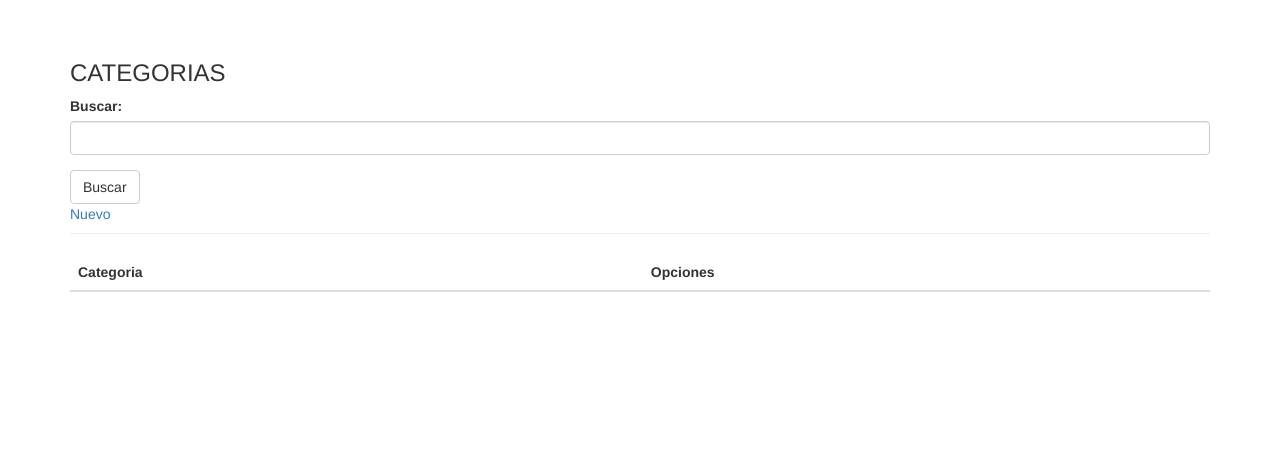
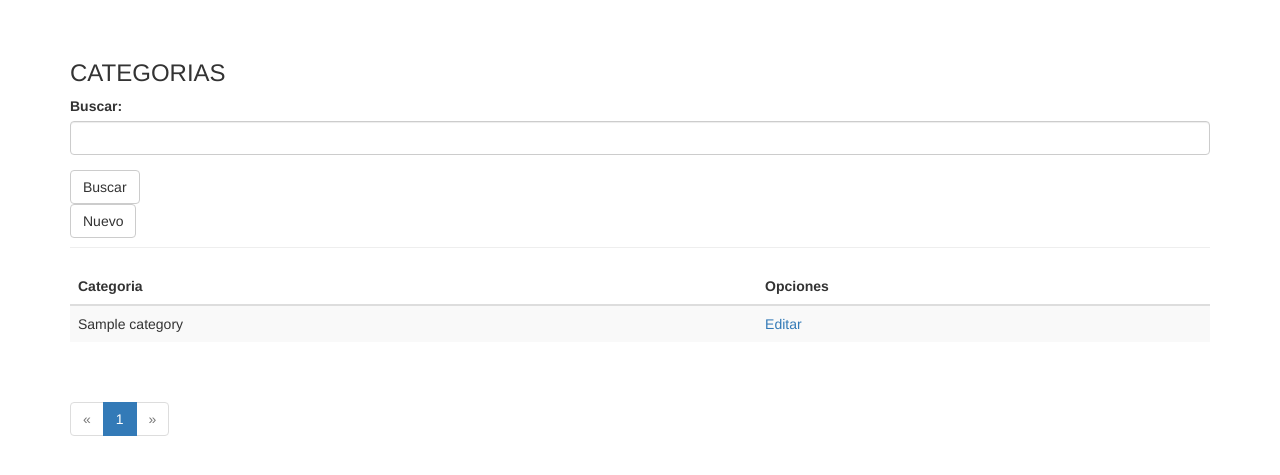
Before and after one commit to mzhindon/evoerp, a Flask app: page /inventory/list_categories in a window 1280 px wide. Shown: the part 52-527 px from the top of the page. Run offline with Flask 2, Linux system fonts and the light colour scheme; tables that the repository leaves empty hold one stand-in row (values such as "Sample post"); lists and menus that the app fills with data are empty; some libraries are stand-ins or nearby versions.

Commit message:
Include Templates, Bootstrap and Forms and Models, CRUD, POSTGRES, filter and pagination. COMPLETE MAINTENANCE

```diff
--- a/app/inventory/views.py
+++ b/app/inventory/views.py
@@ -1,4 +1,4 @@
-from flask import render_template, session, redirect, url_for, flash
+from flask import render_template, session, redirect, url_for, flash, request, current_app
 from . import inventory
 from .forms import ListCategoriesForm, EditCategoryForm
 from .. import db
@@ -7,13 +7,24 @@ from app.models.inventory import Category
 @inventory.route('/list_categories',methods=['GET','POST'])
 def list_categories():
     form = ListCategoriesForm()
-    categories=[]
+    page = request.args.get('page',1,type = int)
+    if session.get('parametro') is None :
+        pagination = Category.query.paginate(page, per_page = current_app.config['EVOERP_CATEGORIES_PER_PAGE'], error_out = False)
+        print('if 1')
+    else:
+        pagination = Category.query.filter(Category.name.like('%'+session['parametro']+'%')).paginate(page,per_page=current_app.config['EVOERP_CATEGORIES_PER_PAGE'],error_out=False)
+        del session['parametro']
+        print('if 2')
+    categories = pagination.items
     if form.validate_on_submit():
+        print('if 3: form.parametro.data',form.parametro.data)
         if form.parametro.data != '':
-            categories = Category.query.filter(Category.name.like('%'+form.parametro.data+'%')).all()
-        else:
-            categories = Category.query.all()
-    return render_template('inventory/list_categories.html',form=form,categories = categories)
+            print('if 4')
+            session['parametro'] = form.parametro.data
+            form.parametro.data = ''
+        print ('redirect')
+        return redirect(url_for('.list_categories'))
+    return render_template('inventory/list_categories.html',form=form,categories = categories, pagination = pagination)
 
 @inventory.route('/add_category',methods=['GET','POST'])
 def add_category():
--- /dev/null
+++ b/app/templates/_macros.html
@@ -0,0 +1,37 @@
+{% macro pagination_widget(pagination, endpoint) %}
+<ul class="pagination">
+	<li {% if not pagination.has_prev %} class="disabled" {% endif %}>
+		<a href="{% if pagination.has_prev  %}
+				{{ url_for(endpoint, page = pagination.page-1, **kwargs) }}
+			 {% else  %}
+				#
+			 {% endif%}">
+		&laquo;
+		</a>
+	</li>
+	{% for p in pagination.iter_pages() %}
+		{% if p %}
+			{% if p == pagination.page %}
+				<li class="active">
+					<a href="{{ url_for(endpoint, page = p, **kwargs) }}">{{ p }}</a>
+				</li>
+			{% else %}
+				<li>
+					<a href="{{ url_for(endpoint, page = p, **kwargs) }}">{{ p }}</a>
+				</li>
+			{% endif %}
+		{% else %}
+			<li class="disabled"><a>&hellip;</a></li>
+		{% endif %}
+	{% endfor %}
+	<li {% if not pagination.has_next  %} class="disabled" {% endif %}>
+		<a href="{% if pagination.has_next  %}
+				{{url_for(endpoint,page = pagination.page +1, **kwargs)}}
+			 {% else %}
+				#
+			 {% endif %}">
+		&raquo;
+		</a>
+	</li>
+</ul>
+{% endmacro %}
--- a/app/templates/inventory/list_categories.html
+++ b/app/templates/inventory/list_categories.html
@@ -1,13 +1,14 @@
 {% extends "base.html"%}
 {% import "bootstrap/wtf.html" as wtf %}
+{% import "_macros.html" as macros %}
 
 {%block title %} Categorias {% endblock %}
 
 {% block page_content %}
 <div class="page-header">
 	<h3>CATEGORIAS</h3>
-	{{ wtf.quick_form(form) }}
-	<a href="/inventory/add_category">Nuevo</a>
+        {{ wtf.quick_form(form) }}
+	<a class="btn btn-default" href="/inventory/add_category" role="button">Nuevo</a>
 </div>
   <table class="table table-striped">
     <thead>
@@ -26,5 +27,7 @@
 	{% endfor %}
     </tbody>
   </table>
-
+  <div class="pagination">
+  	{{ macros.pagination_widget(pagination,'.list_categories') }}
+  </div>
 {% endblock %}
--- a/config.py
+++ b/config.py
@@ -9,6 +9,7 @@ class Config:
     '''SQLALCHEMY_RECORD_QUERIES tells Flask-SQLAlchemy to enable the
     recording of query statics'''
     SQLALCHEMY_RECORD_QUERIES = True
+    EVOERP_CATEGORIES_PER_PAGE = 5
 
     '''CLASS METHOD THAT TAKE AN APPLICATION(APP) INSTANCE AS A PARAMETER
        IN CASE WE NEED TO MAKE SPECIFIC CONFIGURATION
@@ -20,7 +21,7 @@ class Config:
 '''Config SUBCLASS'''
 class DevelopmentConfig(Config):
     DEBUG = True
-    SQLALCHEMY_DATABASE_URI = 'postgresql://evoerp:devadmin@192.168.1.5/evoerpdb_dev'
+    SQLALCHEMY_DATABASE_URI = 'postgresql://evoerp:devadmin@172.16.62.187/evoerpdb_dev'
 
 class ProductionConfig(Config):
     SQLALCHEMY_DATABASE_URI = 'postgresql://evoerp:devadmin@192.168.1.5/evoerprod'
```
